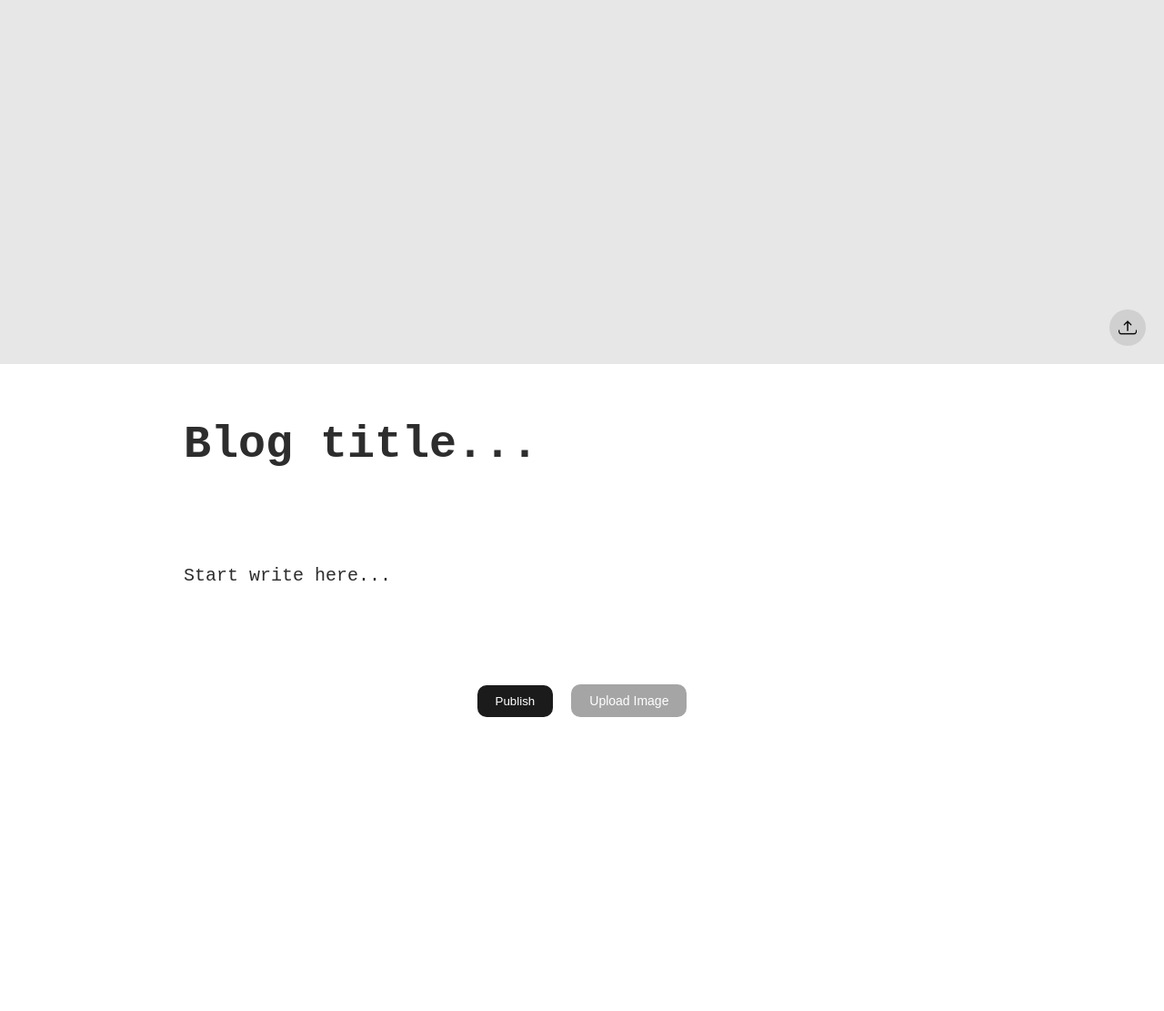
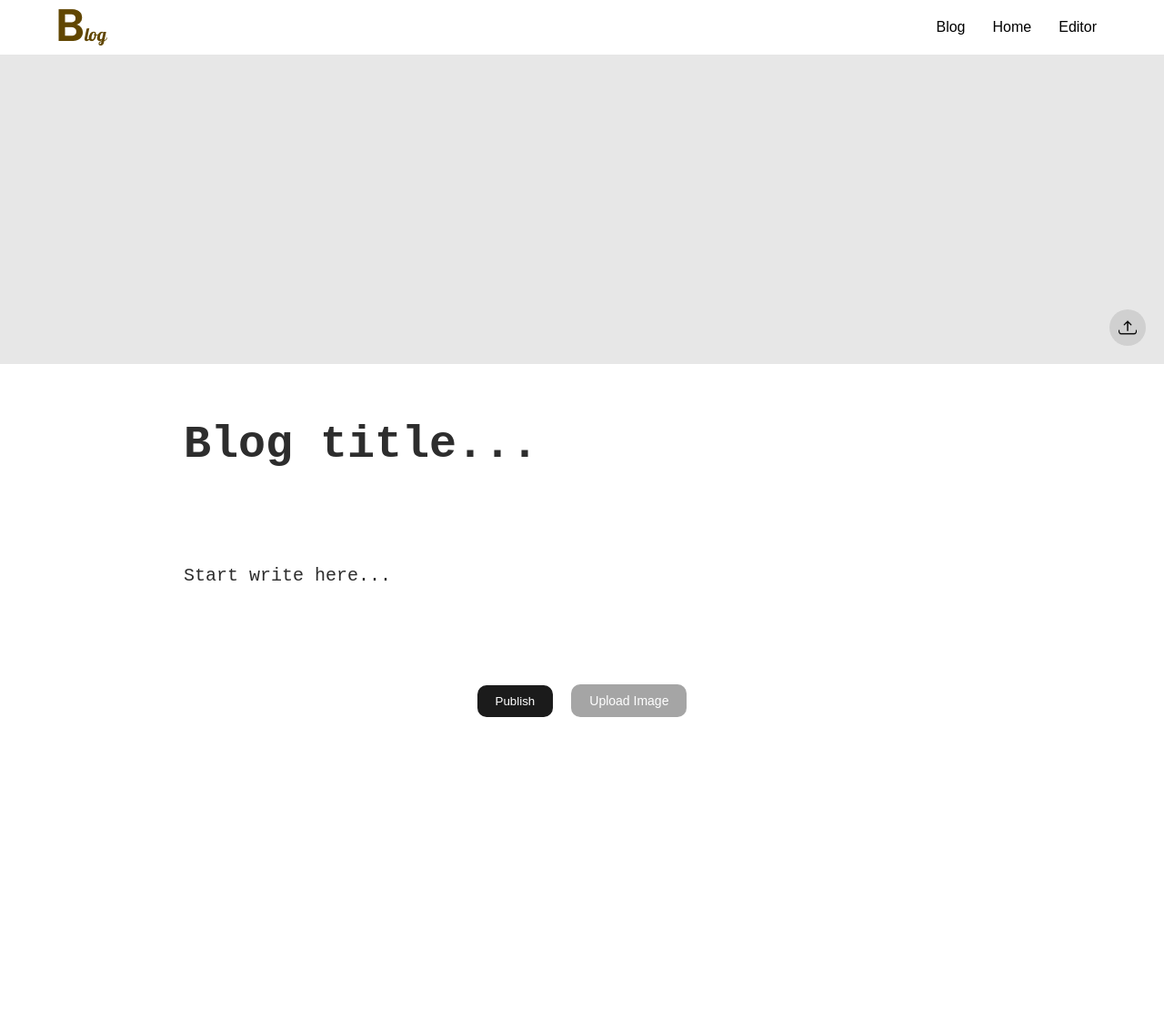
Before and after one commit to thiagomd22/blog-my, a website: page public/editor.html in a window 1280 px wide. Shown: the whole page at 91% size. Drawn offline with Linux system fonts and the light colour scheme.

Commit message:
hrefs_navbar

```diff
--- a/public/editor.html
+++ b/public/editor.html
@@ -11,6 +11,14 @@
 
 </head>
 <body>
+    <nav class="navbar">
+        <img src="img/logo.png" class="logo" alt="logo Blog">
+        <ul class="links-container">
+            <li class="link-item"><a href="blog.html" class="link">Blog</a></li>
+            <li class="link-item"><a href="home.html" class="link">Home</a></li>
+            <li class="link-item"><a href="editor.html" class="link">Editor</a></li>
+        </ul>
+    </nav>
 
     <div class="banner">
         <input type="file" accept="image/*" id="banner-upload" hidden>
```
Also changed, not shown: public/blog.html (+3 -2 lines), public/home.html (+5 -4 lines).
